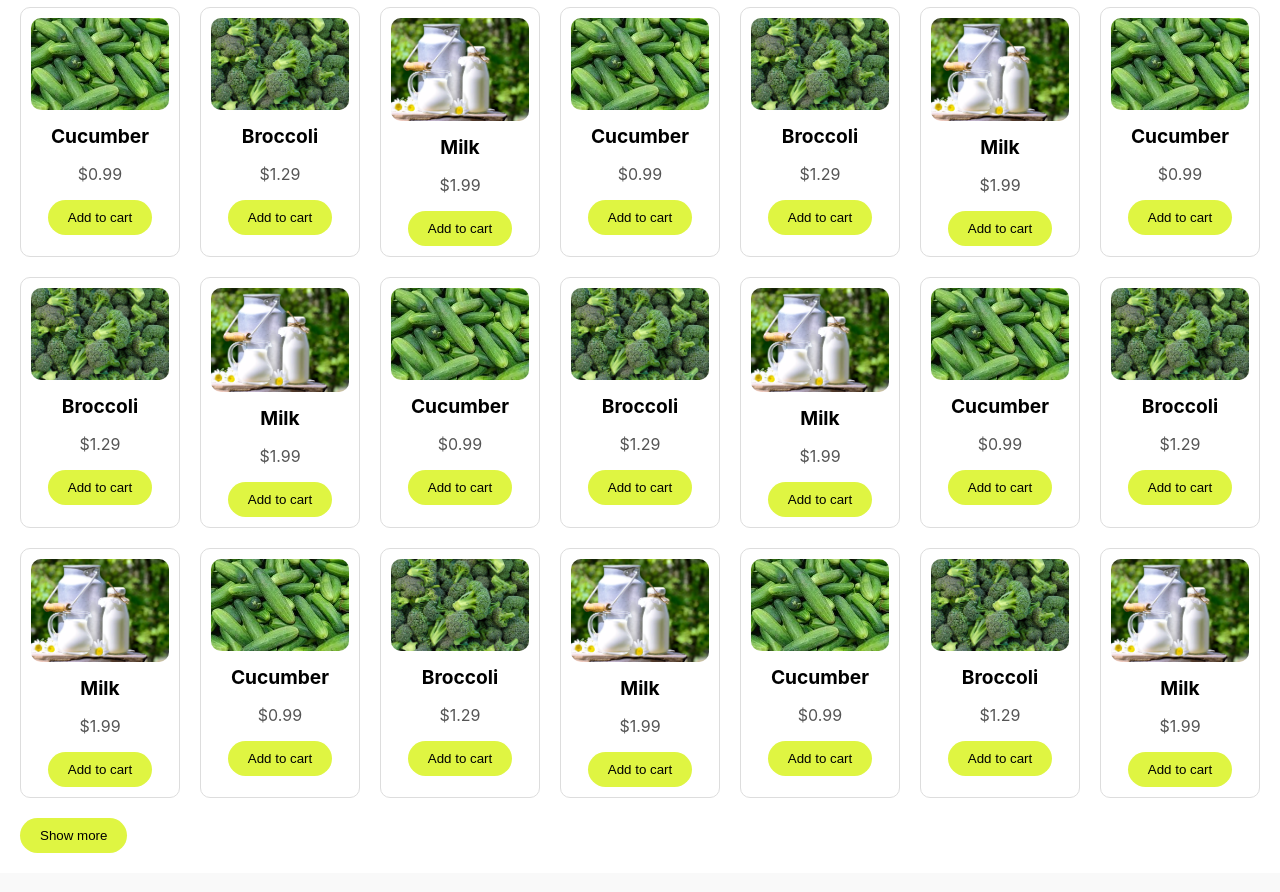
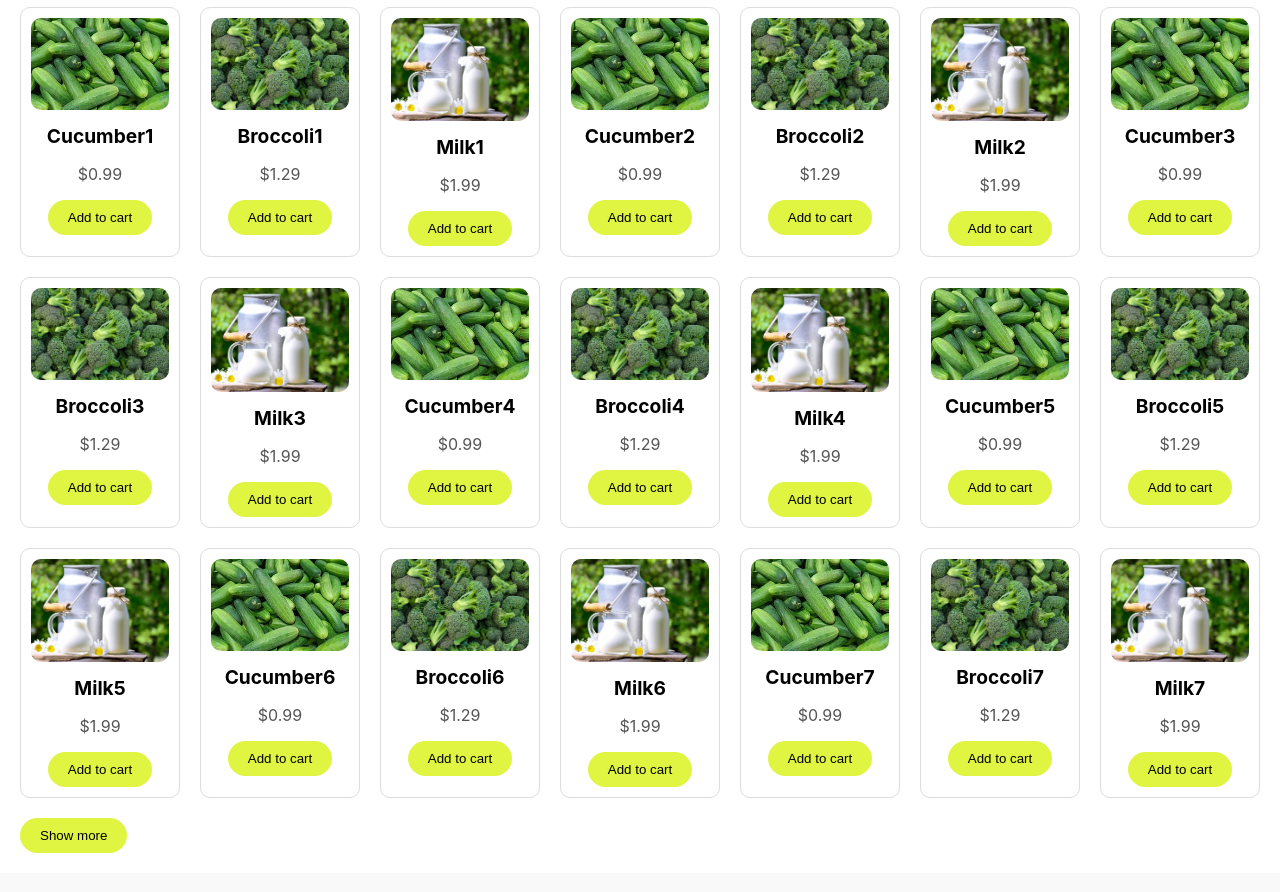
Before and after one commit to markom132/DomacaProzivodnja, a React (Create React App) app in the folder frontend/: page /category in a window 1280 px wide. Shown: the part 280-1172 px from the top of the page. Built offline with nearby package versions, Linux system fonts and the light colour scheme.

Commit message:
fix product list mockup data

```diff
--- a/frontend/src/components/ProductList.js
+++ b/frontend/src/components/ProductList.js
@@ -4,28 +4,27 @@ import broccoli from '../assets/broccoli.jpg';
 import milk from '../assets/milk.jpg';
 const ProductList = () => {
   const products = [
-    { name: 'Cucumber', price: '$0.99', image: cucumber },
-    { name: 'Broccoli', price: '$1.29', image: broccoli },
-    { name: 'Milk', price: '$1.99', image: milk },
-    { name: 'Cucumber', price: '$0.99', image: cucumber },
-    { name: 'Broccoli', price: '$1.29', image: broccoli },
-    { name: 'Milk', price: '$1.99', image: milk },
-    { name: 'Cucumber', price: '$0.99', image: cucumber },
-    { name: 'Broccoli', price: '$1.29', image: broccoli },
-    { name: 'Milk', price: '$1.99', image: milk },
-    { name: 'Cucumber', price: '$0.99', image: cucumber },
-    { name: 'Broccoli', price: '$1.29', image: broccoli },
-    { name: 'Milk', price: '$1.99', image: milk },
-    { name: 'Cucumber', price: '$0.99', image: cucumber },
-    { name: 'Broccoli', price: '$1.29', image: broccoli },
-    { name: 'Milk', price: '$1.99', image: milk },
-    { name: 'Cucumber', price: '$0.99', image: cucumber },
-    { name: 'Broccoli', price: '$1.29', image: broccoli },
-    { name: 'Milk', price: '$1.99', image: milk },
-    { name: 'Cucumber', price: '$0.99', image: cucumber },
-    { name: 'Broccoli', price: '$1.29', image: broccoli },
-    { name: 'Milk', price: '$1.99', image: milk },
-    // Dodaj više proizvoda sa odgovarajućim podacima
+    { id: 1, name: 'Cucumber1', price: '$0.99', image: cucumber },
+    { id: 2, name: 'Broccoli1', price: '$1.29', image: broccoli },
+    { id: 3, name: 'Milk1', price: '$1.99', image: milk },
+    { id: 4, name: 'Cucumber2', price: '$0.99', image: cucumber },
+    { id: 5, name: 'Broccoli2', price: '$1.29', image: broccoli },
+    { id: 6, name: 'Milk2', price: '$1.99', image: milk },
+    { id: 7, name: 'Cucumber3', price: '$0.99', image: cucumber },
+    { id: 8, name: 'Broccoli3', price: '$1.29', image: broccoli },
+    { id: 9, name: 'Milk3', price: '$1.99', image: milk },
+    { id: 10, name: 'Cucumber4', price: '$0.99', image: cucumber },
+    { id: 11, name: 'Broccoli4', price: '$1.29', image: broccoli },
+    { id: 12, name: 'Milk4', price: '$1.99', image: milk },
+    { id: 13, name: 'Cucumber5', price: '$0.99', image: cucumber },
+    { id: 14, name: 'Broccoli5', price: '$1.29', image: broccoli },
+    { id: 15, name: 'Milk5', price: '$1.99', image: milk },
+    { id: 16, name: 'Cucumber6', price: '$0.99', image: cucumber },
+    { id: 17, name: 'Broccoli6', price: '$1.29', image: broccoli },
+    { id: 18, name: 'Milk6', price: '$1.99', image: milk },
+    { id: 19, name: 'Cucumber7', price: '$0.99', image: cucumber },
+    { id: 20, name: 'Broccoli7', price: '$1.29', image: broccoli },
+    { id: 21, name: 'Milk7', price: '$1.99', image: milk },
   ];
 
   return (
```
